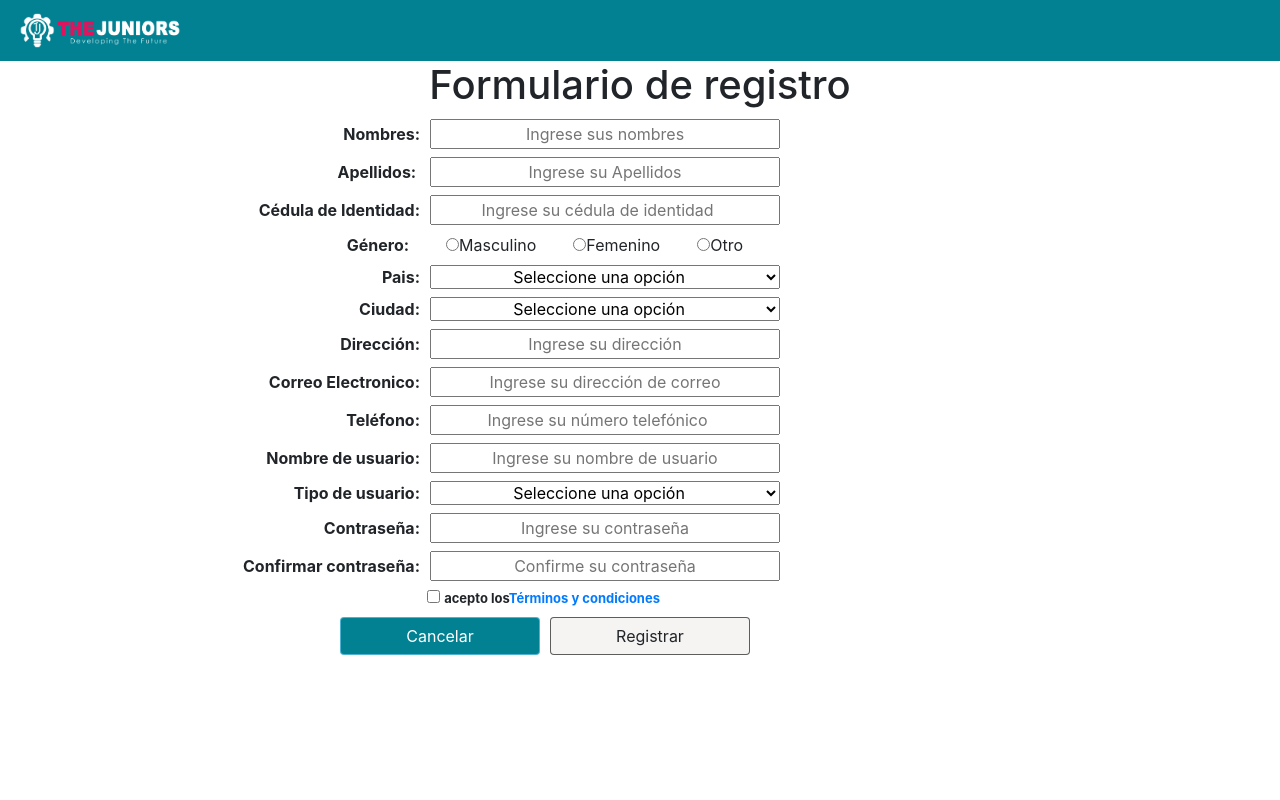
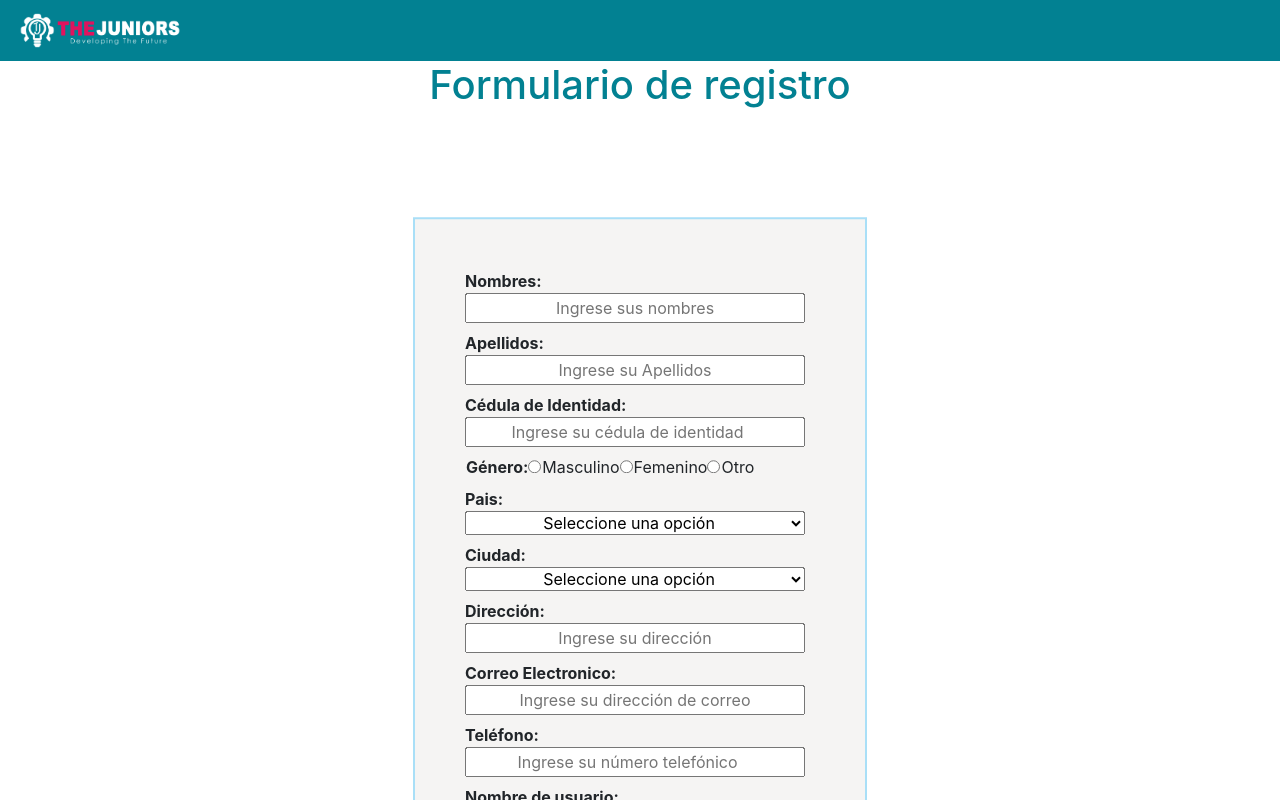
Before and after one commit to rylmfqt28/Gestion_Usuarios, a React (Create React App) app in the folder client/: page /createAccount in a window 1280 px wide. Shown: the top 800 px of the page. Built offline with nearby package versions, Linux system fonts and the light colour scheme.

Commit message:
se agregó la comprobacion de la contraseña

```diff
--- a/client/src/components/createAccount/newAccount.css
+++ b/client/src/components/createAccount/newAccount.css
@@ -18,30 +18,41 @@
 
 .contenedor{
 
-  text-align: right;
-  margin-top: 10px;
+  text-align: left;
+  margin-top: 1px;
   margin-right: 500px;
+  position: absolute;
+
+  left: 50%;
+  top: 50%;
+  transform: translate(-50%, -50%);
+  border: 2px solid rgba(124, 210, 250, 0.623);
+  padding:  50px;
+  margin-top: 300px;
+  background-color: rgb(245, 244, 243);
 
 }
 
-.title-inicio{
-  font-size:larger;
+.titulo-registro{
+
   color:rgb(2, 129, 146);;
 }
 
 .checkbox-confirmar{
   font-size: small;
-  margin-right: 120px;
+  margin-left: 68px;
 }
 .imput{
   text-align: center;
-  margin-left: 10px;
+  margin-right: 10px;
   display: inline-block;
-  width: 350px;
+  width: 340px;
+  /*border-radius: 5px;
+  border: black;*/
 
 }
 .radio{
-  margin-right: 37px;
+  margin-left: 1px;
 }
 
 .navbar-light{
@@ -51,7 +62,7 @@
 .btn-aceptar{
 
   background-color:rgb(245, 244, 243);
-  margin-right: 30px;
+  margin-left: 75px;
   border-color: rgba(2, 2, 2, 0.623);
   width: 200px;
 }
@@ -59,7 +70,7 @@
   background-color:rgb(2, 129, 146);
   border-color: rgba(124, 210, 250, 0.623);
   width: 200px;
-  margin-right: 10px;
+  margin-left: 75px;
   color: white;
 }
 .btn-cancelar:hover {
@@ -91,7 +102,7 @@
   display: none;
 }
 @media(max-width:360px){
-  .containerPrincipal {
+  .contenedor {
     width: 80%;
     position: absolute;
     left: 50%;
@@ -126,21 +137,6 @@
       left: 45%;
       top: 43px;
     }
-    .solicitud-label {
-      left: 30%;
-      position: absolute;
-      font-size: 1.2 rem;
-      font-weight: 400;
-      top: 40px;
-    }
-    .input:optional {
-      border-color: gray;
-    }
-    .input:required:valid {
-      border-color: green;
-    }
-    .input:invalid {
-      border-color: red;
-    }
+
 
   }
--- a/client/src/components/createAccount/newAccount.jsx
+++ b/client/src/components/createAccount/newAccount.jsx
@@ -7,6 +7,7 @@ import logo from '../img/logo.png';
 import { useForm } from 'react-hook-form';
 //import handleDeleteKey from './validacionesNewAccount';
 //import ValidacionesNewAccount from './validacionesNewAccount';
+
 const NewAccount = () => {
 
 const [datosRegistro, setDatosRegistro] = useState({
@@ -20,7 +21,8 @@ const [datosRegistro, setDatosRegistro] = useState({
         correo: '',
         telefono: '',
         userName: '',
-        password: ''
+        password: '',
+        confPassword: '',
 })
 
 
@@ -38,6 +40,7 @@ const restartForm = () => {
         telefono: '',
         userName: '',
         password: '',
+        confPassword: '',
   });
 }
 
@@ -47,7 +50,7 @@ const { register, errors, handleSubmit } = useForm();
         e.target.reset()
     }
 
-const {nombre,apellido,ci,genero,pais, ciudad, direccion, correo,telefono,userName, password}=datosRegistro
+const {nombre,apellido,ci,genero,pais, ciudad, direccion, correo,telefono,userName, password, confPassword}=datosRegistro
     const validar = (event) => {
       let key = event.keyCode || event.which;
       let tecla = String.fromCharCode(key);
@@ -86,6 +89,16 @@ const {nombre,apellido,ci,genero,pais, ciudad, direccion, correo,telefono,userNa
       }else{
         alert('El maximo de numeros es de 9')
       }
+
+      if(datosRegistro.password.length === datosRegistro.confPassword.length){
+        setDatosRegistro({
+          ...datosRegistro,
+          [event.target.name]: event.target.value + tecla
+        });
+      }else{
+        alert('Las contraseñas no coinciden')
+      }
+
   }
 
   const handleDeleteKey = (event) => {
@@ -116,6 +129,7 @@ const {nombre,apellido,ci,genero,pais, ciudad, direccion, correo,telefono,userNa
       });
 
   }
+
 }
 
 
@@ -137,7 +151,7 @@ return (
 
 
       <div>
-      <h1 align="center"> Formulario de registro </h1>
+      <h1 align="center" className="titulo-registro"> Formulario de registro </h1>
       </div>
       <div className="contenedor">
 
@@ -150,7 +164,7 @@ return (
                 <input
                 type="text"
                 class="imput"
-                size="60"
+                size="70"
                 placeholder="Ingrese sus nombres"
                 name="nombre"
                 onKeyPress={validar}
@@ -376,7 +390,10 @@ return (
                 size="60"
                 placeholder="Ingrese su contraseña"
                 name="password"
+                id="password"
                 minLength="8"
+                /*onKeyPress={validar}
+                onKeyDown={handleDeleteKey}*/
                 required
               />
                 </div>
@@ -391,8 +408,11 @@ return (
                 className="imput"
                 size="60"
                 placeholder="Confirme su contraseña"
-                name="conf-password"
+                name="confPassword"
+                id="confPassword"
                 minLength="8"
+                onBlur={validar}
+                /*onKeyDown={handleDeleteKey}*/
                 required
               /></div>
               </label>
```
